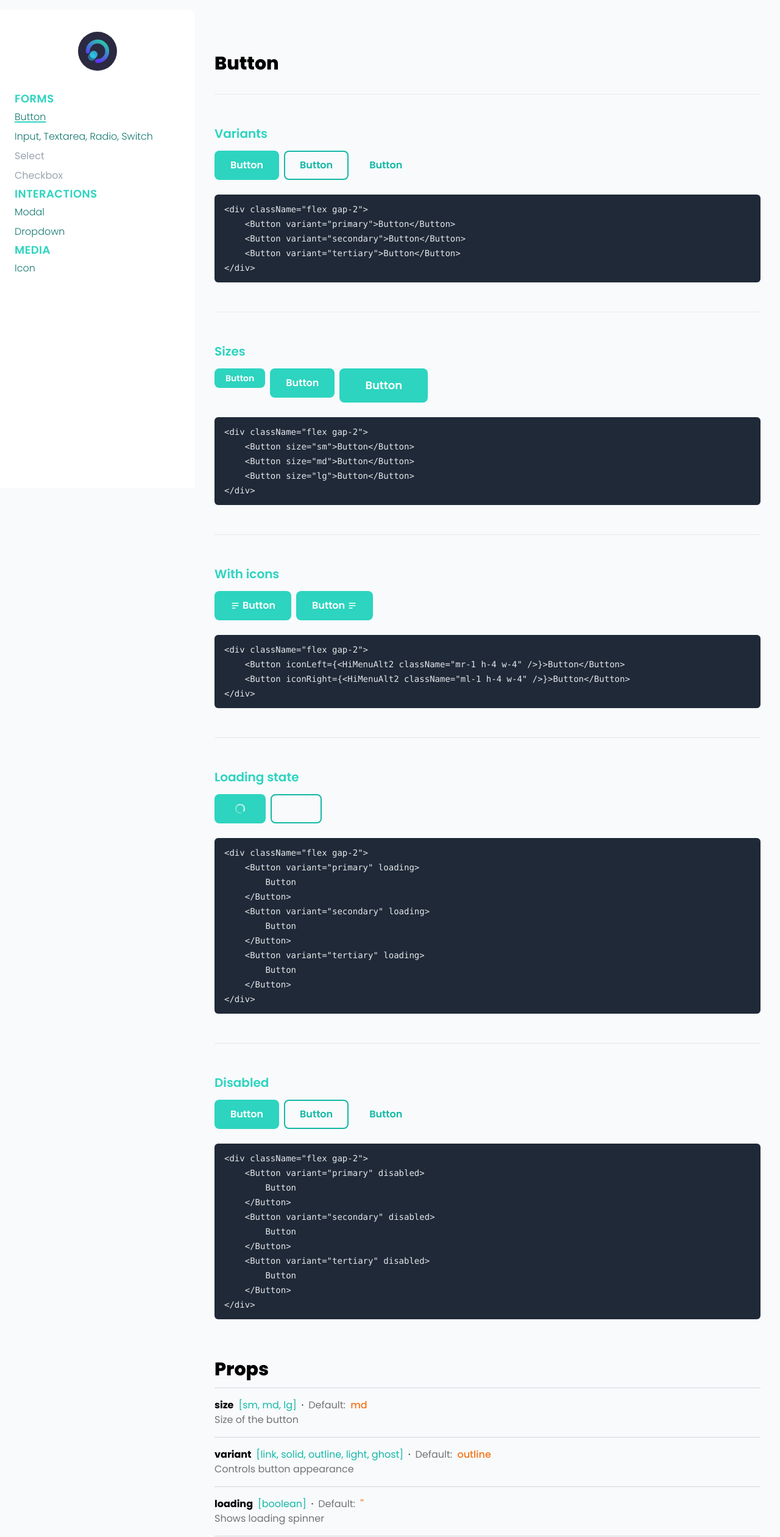
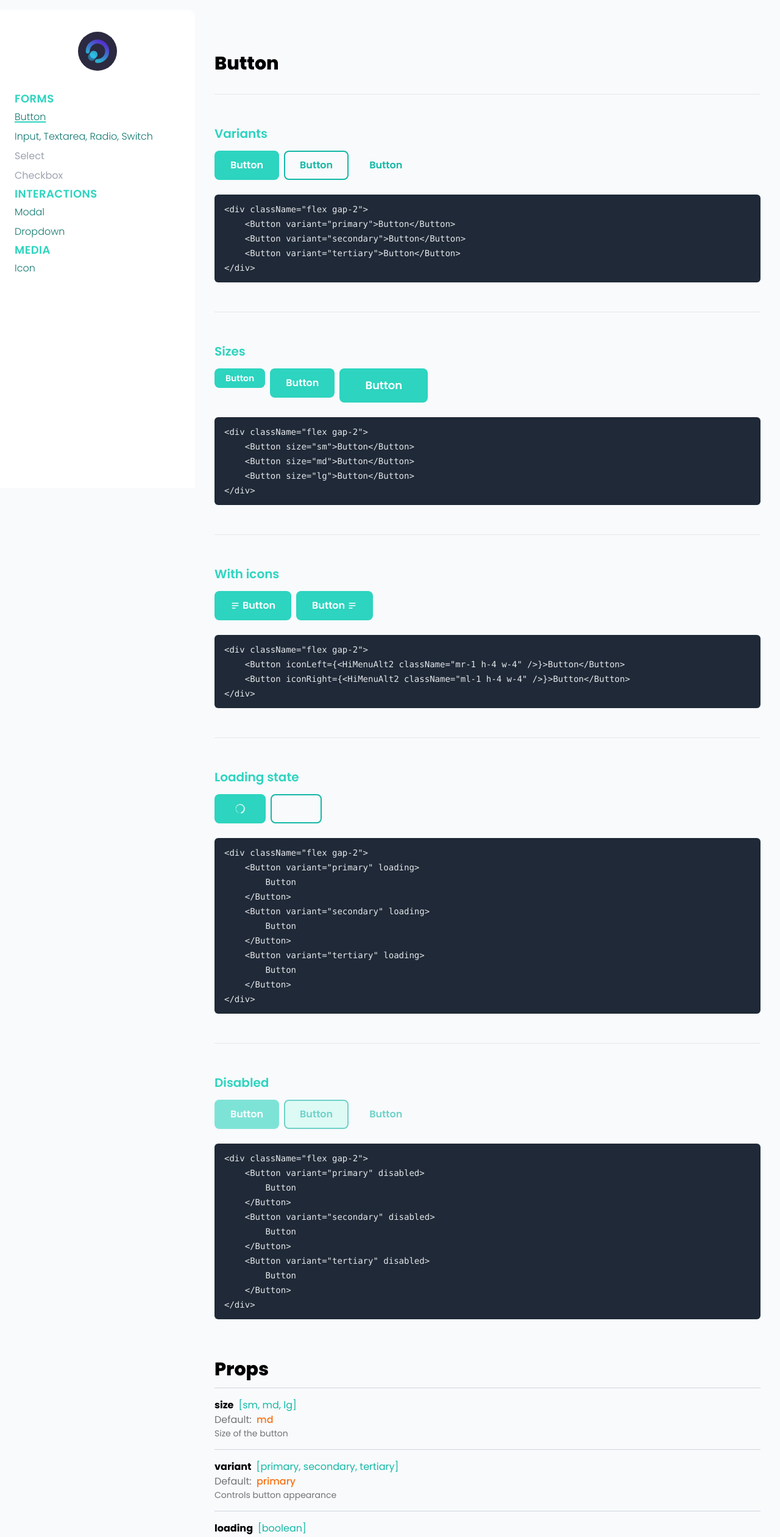
Before and after one commit to onivue/onivue-ui, a Next.js app: page /comp/button in a window 1280 px wide. Shown: the top 2520 px of the page at 61% size. Built offline with nearby package versions, Linux system fonts and the light colour scheme.

Commit message:
prettier fix, button finished

```diff
--- a/components/Layout/Header/Header.js
+++ b/components/Layout/Header/Header.js
@@ -1,15 +1,14 @@
 import LogoIcon from '@/components/LogoIcon/LogoIcon'
 import Link from 'next/link'
-import { HiOutlineCog } from 'react-icons/hi'
 
 function Header() {
     return (
-        <header className="sticky top-0 z-10 flex items-center p-4 backdrop-blur lg:backdrop-blur-none lg:h-16">
+        <header className="sticky top-0 z-10 flex items-center p-4 backdrop-blur lg:h-16 lg:backdrop-blur-none">
             <div className="relative flex w-full items-center justify-between lg:flex-row-reverse">
                 <div className="grid h-full place-items-center rounded-lg lg:hidden">
                     <Link href="/">
                         <a>
-                            <LogoIcon className="h-10 w-10" />
+                            <LogoIcon className="h-10 w-10" id={'header'} />
                         </a>
                     </Link>
                 </div>
--- a/components/Layout/SideBar/SideBar.js
+++ b/components/Layout/SideBar/SideBar.js
@@ -36,13 +36,13 @@ export default function SideBar({ hidden = false, width = '20rem' }) {
 function SideBarNavigationWrapper(props) {
     return (
         <aside
-            className={`pt-4 fixed top-0 left-0 z-20 h-screen w-80 shrink-0 transform transition-all duration-300 lg:sticky lg:-translate-x-0 ${
+            className={`fixed top-0 left-0 z-20 h-screen w-80 shrink-0 transform pt-4 transition-all duration-300 lg:sticky lg:-translate-x-0 ${
                 props.sideBarIsOpen ? 'translate-x-0' : '-translate-x-full'
             }`}
             style={{ width: props.width }}
         >
             <div
-                className=" rounded-tr-xl flex h-full flex-col overflow-auto p-4 bg-white focus:outline-none text-primary-700"
+                className=" flex h-full flex-col overflow-auto rounded-tr-xl bg-white p-4 text-primary-700 focus:outline-none"
                 ref={props.refProp}
             >
                 {props.children}
@@ -55,7 +55,7 @@ function SideBarLogo() {
     return (
         <Link href="/" passHref>
             <div className="mt-5 mb-8 flex justify-center">
-                <LogoIcon className="h-16 w-16 cursor-pointer" />
+                <LogoIcon className="h-16 w-16 cursor-pointer" id={'sidebarlogo'} />
             </div>
         </Link>
     )
--- a/components/LogoIcon/LogoIcon.js
+++ b/components/LogoIcon/LogoIcon.js
@@ -1,94 +1,40 @@
-function LogoIcon({ className, ...props }) {
+function LogoIcon({ className, id, ...props }) {
     return (
-        // <svg
-        //     className={className || 'h-full w-full'}
-        //     viewBox="0 0 33 33"
-        //     xmlns="http://www.w3.org/2000/svg"
-        //     {...props}
-        // >
-        //     <path
-        //         d="M0.950116 22.0183C-0.301817 18.4904 -0.316949 14.6418 0.907204 11.1042C2.13136 7.56664 4.52203 4.55048 7.68666 2.55098C10.8513 0.551489 14.6018 -0.312484 18.3223 0.100933C22.0427 0.51435 25.5121 2.18058 28.1605 4.82602C30.809 7.47147 32.4793 10.9389 32.897 14.6589C33.3147 18.3789 32.455 22.1303 30.4592 25.2973C28.4633 28.4642 25.4499 30.8583 21.9138 32.0866C18.3776 33.3148 14.5289 33.3041 10.9997 32.0562L11.7725 29.8705C14.8059 30.943 18.1138 30.9522 21.1531 29.8966C24.1924 28.8409 26.7824 26.7832 28.4978 24.0612C30.2132 21.3392 30.9521 18.1149 30.5931 14.9176C30.2341 11.7202 28.7985 8.74003 26.5222 6.46628C24.2458 4.19254 21.2639 2.76042 18.0662 2.40509C14.8685 2.04977 11.645 2.79234 8.92499 4.5109C6.205 6.22945 4.15023 8.82182 3.09808 11.8623C2.04593 14.9028 2.05893 18.2108 3.13496 21.2429L0.950116 22.0183Z"
-        //         className="text-gray-800"
-        //         fill="currentColor"
-        //     />
-        //     <path
-        //         d="M10 26C10 27.6569 8.6568 29 7 29C5.3432 29 4 27.6569 4 26C4 24.3431 5.3432 23 7 23C8.6568 23 10 24.3431 10 26Z"
-        //         className="text-primary-400"
-        //         fill="currentColor"
-        //     />
-        // </svg>
         <svg
             className={className || 'h-full w-full'}
             viewBox="0 0 100 100"
             fill="none"
             xmlns="http://www.w3.org/2000/svg"
-            {...props}
         >
             <rect width={100} height={100} rx={50} fill="#2B2A40" />
             <path
-                d="M25.809 55.878c-2.74.666-5.547-1.02-5.74-3.834a30.001 30.001 0 0159.68-5.917 30 30 0 01-32.142 33.777c-2.81-.224-4.464-3.051-3.767-5.783.698-2.731 3.498-4.309 6.317-4.331a19.79 19.79 0 10-19.944-20.178c-.055 2.82-1.665 5.6-4.404 6.266z"
-                fill="url(#paint0_linear_1516_16)"
+                d="M25.8087 55.878C23.0691 56.5437 20.2618 54.8571 20.0697 52.0443C19.7428 47.2578 20.5673 42.4362 22.5071 37.994C25.132 31.9834 29.6543 26.9985 35.3817 23.8026C41.1092 20.6066 47.7262 19.3757 54.2198 20.2983C60.7134 21.2208 66.7257 24.246 71.3364 28.9107C75.9471 33.5754 78.902 39.6226 79.7489 46.1265C80.5957 52.6304 79.2878 59.2326 76.0254 64.9225C72.7629 70.6123 67.7257 75.0762 61.6849 77.6309C57.2204 79.5188 52.3896 80.2871 47.6071 79.9045C44.7968 79.6796 43.143 76.8528 43.8405 74.1212V74.1212C44.5381 71.3895 47.3378 69.8122 50.1571 69.7898C52.736 69.7693 55.3027 69.2448 57.7083 68.2275C61.6933 66.5423 65.0162 63.5975 67.1684 59.8441C69.3206 56.0906 70.1834 51.7352 69.6247 47.4447C69.0661 43.1542 67.1168 39.165 64.0752 36.0878C61.0336 33.0106 57.0674 31.0149 52.7837 30.4064C48.5 29.7978 44.1349 30.6098 40.3566 32.7181C36.5783 34.8264 33.5951 38.1148 31.8635 42.0799C30.8183 44.4734 30.2639 47.0339 30.2134 49.6124C30.1581 52.4312 28.5483 55.2124 25.8087 55.878V55.878Z"
+                fill={`url(#${id})`}
             />
             <path
-                d="M45.385 64.423c0 5.417-4.392 9.808-9.808 9.808-5.417 0-9.808-4.391-9.808-9.808s4.391-9.808 9.808-9.808c5.416 0 9.808 4.391 9.808 9.808z"
+                d="M45.3846 64.4231C45.3846 69.8397 40.9933 74.2308 35.5769 74.2308C30.1604 74.2308 25.7692 69.8397 25.7692 64.4231C25.7692 59.0064 30.1604 54.6154 35.5769 54.6154C40.9933 54.6154 45.3846 59.0064 45.3846 64.4231Z"
                 fill="#2B95C2"
-                fillOpacity={0.71}
+                fillOpacity="0.71"
             />
             <path
-                d="M50 58.654c0 5.416-4.391 9.807-9.808 9.807-5.416 0-9.807-4.39-9.807-9.807 0-5.417 4.39-9.808 9.807-9.808 5.417 0 9.808 4.391 9.808 9.808z"
+                d="M50 58.6539C50 64.0705 45.6088 68.4615 40.1923 68.4615C34.7759 68.4615 30.3846 64.0705 30.3846 58.6539C30.3846 53.2372 34.7759 48.8462 40.1923 48.8462C45.6088 48.8462 50 53.2372 50 58.6539Z"
                 fill="#2ED9FF"
-                fillOpacity={0.74}
+                fillOpacity="0.74"
             />
             <defs>
                 <linearGradient
-                    id="paint0_linear_1516_16"
-                    x1={58.4}
-                    y1={22.4}
-                    x2={27.8}
-                    y2={72.8}
+                    id={id}
+                    x1="58.4"
+                    y1="22.4"
+                    x2="27.8"
+                    y2="72.8"
                     gradientUnits="userSpaceOnUse"
                 >
-                    <stop stopColor="#2BC2AF" />
-                    <stop offset={1} stopColor="#631DFF" />
+                    <stop stopColor="#642EFF" stopOpacity="0.74" />
+                    <stop offset="0.786458" stopColor="#2ED9FF" stopOpacity="0.74" />
                 </linearGradient>
             </defs>
         </svg>
-        // <svg
-        //     className={className || 'h-full w-full'}
-        //     viewBox="0 0 100 100"
-        //     fill="none"
-        //     xmlns="http://www.w3.org/2000/svg"
-        //     {...props}
-        // >
-        //     <rect width={100} height={100} rx={50} fill="#2B2A40" />
-        //     <path
-        //         d="M29.84 54.898c-2.282.555-4.622-.85-4.782-3.194A25 25 0 1148.006 74.92c-2.342-.187-3.72-2.543-3.139-4.819.581-2.276 2.915-3.59 5.264-3.61a16.493 16.493 0 10-16.62-16.814c-.046 2.349-1.387 4.667-3.67 5.221z"
-        //         fill="url(#paint0_linear_1516_16)"
-        //     />
-        //     <path
-        //         d="M46.154 62.02a8.173 8.173 0 11-16.346 0 8.173 8.173 0 0116.346 0z"
-        //         fill="#2B95C2"
-        //         fillOpacity={0.71}
-        //     />
-        //     <path
-        //         d="M50 57.212a8.173 8.173 0 11-16.346 0 8.173 8.173 0 0116.346 0z"
-        //         fill="#2ED9FF"
-        //         fillOpacity={0.74}
-        //     />
-        //     <defs>
-        //         <linearGradient
-        //             id="paint0_linear_1516_16"
-        //             x1={57}
-        //             y1={27}
-        //             x2={31.5}
-        //             y2={69}
-        //             gradientUnits="userSpaceOnUse"
-        //         >
-        //             <stop stopColor="#2BC2AF" />
-        //             <stop offset={1} stopColor="#631DFF" />
-        //         </linearGradient>
-        //     </defs>
-        // </svg>
     )
 }
 
--- a/components/PageGenerator/PageGenerator.tsx
+++ b/components/PageGenerator/PageGenerator.tsx
@@ -11,18 +11,22 @@ export default function PageGenerator({ children, meta, propTypes }) {
                     <h1 className="mb-3 mt-0   text-3xl font-extrabold">Props</h1>
                     {propTypes.map((propType) => (
                         <div className="flex flex-col py-4" key={propType.property}>
-                            <li className="flex flex-wrap">
-                                <b className="mr-2">{propType.property}</b>
-                                <span className="text-teal-500">[{propType.type.join(', ')}]</span>
-                                <span className="mx-2">·</span>
-                                <span className="text-neutral-500">
+                            <div className="grid">
+                                <div>
+                                    <b className="mr-2">{propType.property}</b>
+                                    <span className="text-teal-500">[{propType.type.join(', ')}]</span>
+                                </div>
+                                {/* <span className="mx-2">·</span> */}
+                                <div className="text-neutral-500">
                                     Default:{' '}
                                     <span className="ml-1 font-medium text-orange-500">
                                         {propType.default || "''"}
                                     </span>
-                                </span>
-                            </li>
-                            <p className="whitespace-normal text-neutral-500">{propType.description}</p>
+                                </div>
+                            </div>
+                            <p className="whitespace-normal text-sm text-neutral-500">
+                                {propType.description}
+                            </p>
                         </div>
                     ))}
                 </div>
--- a/o-ui/Button/Button.tsx
+++ b/o-ui/Button/Button.tsx
@@ -1,5 +1,5 @@
 import classNames from 'classnames'
-import { MouseEventHandler, ReactElement, ReactNode, forwardRef } from 'react'
+import { forwardRef, MouseEventHandler, ReactElement, ReactNode, useCallback } from 'react'
 import { ImSpinner2 } from 'react-icons/im'
 
 export interface IButtonProps {
@@ -17,12 +17,19 @@ export interface IButtonProps {
 }
 
 const Button = forwardRef((props: IButtonProps, ref: React.Ref<HTMLButtonElement>) => {
+    const handleClick = useCallback(
+        (event: React.MouseEvent<HTMLButtonElement, MouseEvent>) => {
+            if (!props.loading && !props.disabled) props.onClick?.(event)
+        },
+        [props.loading, props.disabled, props.onClick],
+    )
+
     return (
         <button
             ref={ref}
             type={props.type}
-            // disabled={props.disabled}
-            onClick={props.onClick}
+            disabled={props.disabled}
+            onClick={handleClick}
             title={props.title}
             className={classNames(
                 'inline-flex items-center justify-center font-semibold',
@@ -31,14 +38,14 @@ const Button = forwardRef((props: IButtonProps, ref: React.Ref<HTMLButtonElement
                 'transition-colors duration-75',
                 'disabled:cursor-not-allowed disabled:opacity-60',
                 [
-                    props.size === 'sm' && 'px-4 py-1 text-sm h-8',
-                    props.size === 'md' && 'px-6 py-2 text-base h-12',
-                    props.size === 'lg' && 'px-10 py-3 text-lg h-14',
+                    props.size === 'sm' && 'h-8 px-4 py-1 text-sm',
+                    props.size === 'md' && 'h-12 px-6 py-2 text-base',
+                    props.size === 'lg' && 'h-14 px-10 py-3 text-lg',
                 ],
                 //#region  //*=========== Variants ===========
                 [
                     props.variant === 'primary' && [
-                        'bg-primary-400 text-white border-transparent',
+                        'border-transparent bg-primary-400 text-white',
                         'hover:bg-primary-500 hover:text-white',
                         'active:bg-primary-500',
                         'disabled:bg-primary-400 disabled:text-white ',
@@ -50,13 +57,13 @@ const Button = forwardRef((props: IButtonProps, ref: React.Ref<HTMLButtonElement
                         'disabled:bg-primary-100 disabled:text-primary-500',
                     ],
                     props.variant === 'tertiary' && [
-                        'text-primary-500 border-transparent',
-                        'hover:bg-primary-100 active:bg-primary-100 hover:border-primary-100 ',
+                        'border-transparent text-primary-500',
+                        'hover:border-primary-100 hover:bg-primary-100 active:bg-primary-100 ',
                         'disabled:text-primary-500',
                     ],
                 ],
                 //#endregion  //*======== Variants ===========
-                props.loading && 'relative text-transparent transition-none disabled:cursor-wait px-8',
+                props.loading && 'relative px-8 text-transparent transition-none disabled:cursor-wait',
                 props.className,
             )}
         >
--- a/package.json
+++ b/package.json
@@ -30,7 +30,6 @@
         "zustand": "4.1.1"
     },
     "devDependencies": {
-        "@trivago/prettier-plugin-sort-imports": "3.3.0",
         "@types/node": "18.7.20",
         "@types/react": "18.0.21",
         "autoprefixer": "10.4.12",
@@ -39,7 +38,8 @@
         "eslint-plugin-mdx": "2.0.5",
         "husky": "^8.0.0",
         "postcss": "8.4.16",
-        "prettier-plugin-tailwindcss": "0.1.13",
+        "prettier-plugin-organize-imports": "^3.2.0",
+        "prettier-plugin-tailwindcss": "^0.2.0-beta.1",
         "tailwindcss": "3.1.8"
     }
 }
--- a/pages/_app.tsx
+++ b/pages/_app.tsx
@@ -23,7 +23,7 @@ function MyApp({ Component, pageProps }: AppProps) {
                 <div className="flex w-full flex-col justify-around">
                     <Header />
                     {/* =========== MAINWRAPPER =========== */}
-                    <main className={'flex h-full w-full justify-center px-4 pb-4 container mx-auto'}>
+                    <main className={'container mx-auto flex h-full w-full justify-center px-4 pb-4'}>
                         <Component {...pageProps} />
                         {/* <RightSection /> */}
                     </main>
--- a/pages/comp/button.mdx
+++ b/pages/comp/button.mdx
@@ -18,8 +18,8 @@ export const propTypes = [
     },
     {
         property: 'variant',
-        type: ['link', 'solid', 'outline', 'light', 'ghost'],
-        default: 'outline',
+        type: ['primary', 'secondary', 'tertiary'],
+        default: 'primary',
         description: 'Controls button appearance',
     },
     {
@@ -31,26 +31,44 @@ export const propTypes = [
     {
         property: 'type',
         type: ['button', 'reset', 'submit'],
-        default: '',
+        default: 'button',
         description: 'Set the original html type of button',
     },
     {
-        property: 'leftIcon',
+        property: 'iconLeft',
         type: ['React.ReactElement'],
         default: '',
-        description: 'Adds icon before button label',
+        description: '',
     },
     {
-        property: 'rightIcon',
+        property: 'iconRight',
         type: ['React.ReactElement'],
         default: '',
-        description: 'Adds icon after button label',
+        description: '',
     },
     {
         property: 'disabled',
         type: ['boolean'],
         default: false,
         description: 'Makes button disabled',
+    },
+    {
+        property: 'className',
+        type: ['string'],
+        default: '',
+        description: '',
+    },
+    {
+        property: 'children',
+        type: ['React.ReactNode'],
+        default: '',
+        description: '',
+    },
+    {
+        property: 'onClick',
+        type: ['React.MouseEventHandler'],
+        default: '',
+        description: '',
     },
 ]
 
```
Also changed, not shown: .prettierrc.js, 1 other file (tests, documents, lock files or other folders).
